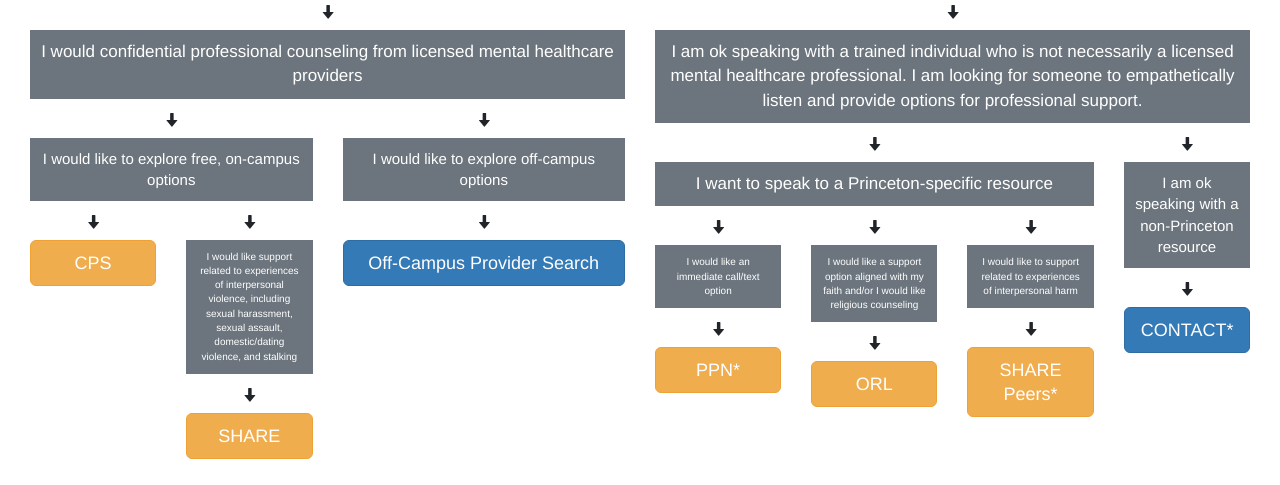
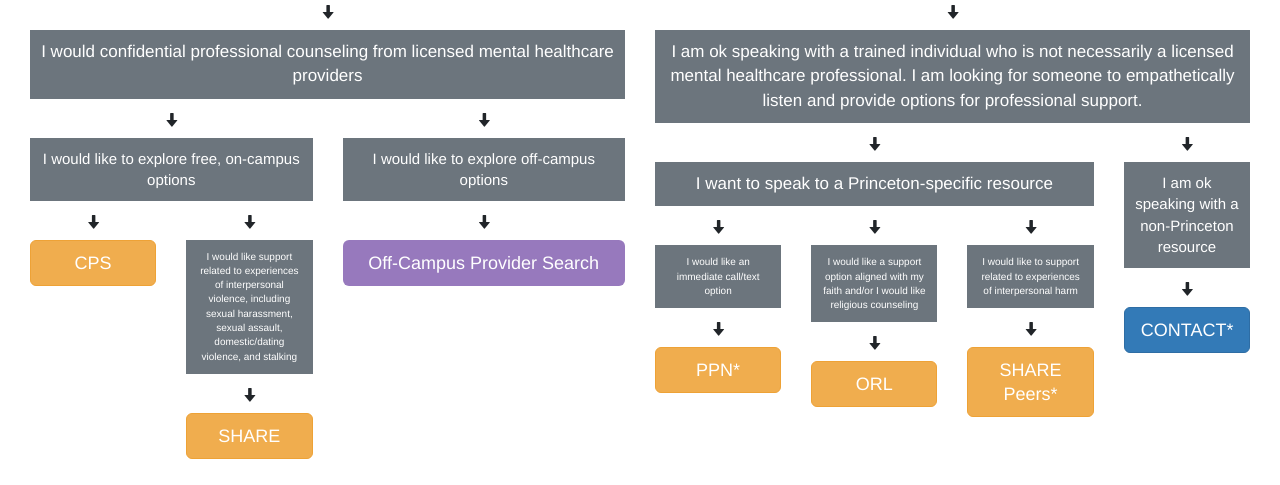
Before and after one commit to jdouvas/ProviderFinder, a Flask app: page /flowchart in a window 1280 px wide. Shown: the part 289-774 px from the top of the page. Run offline with Flask 2, Linux system fonts and the light colour scheme; some libraries are stand-ins or nearby versions.

Commit message:
before beta test

```diff
--- a/templates/flowchart.html
+++ b/templates/flowchart.html
@@ -88,7 +88,7 @@
                             <div class="col-xs-12 text-center">
                                     <p class="btn"><span class="glyphicon glyphicon-arrow-down"></span></p>
                                     <!-- Off-Campus Provider Search -->
-                                    <button type="button" class="btn btn-primary btn-lg btn-block" style="text-decoration: none; color: white; white-space: normal;" onclick="window.location.href='/offcampusproviderfinder'">Off-Campus Provider Search</button>
+                                    <button type="button" class="btn btn-lg btn-block" style="background-color:#9779bd; text-decoration: none; color: white; white-space: normal;" onclick="window.location.href='/offcampusproviderfinder'">Off-Campus Provider Search</button>
                             </div>
                         </div>
                     </div>
```
